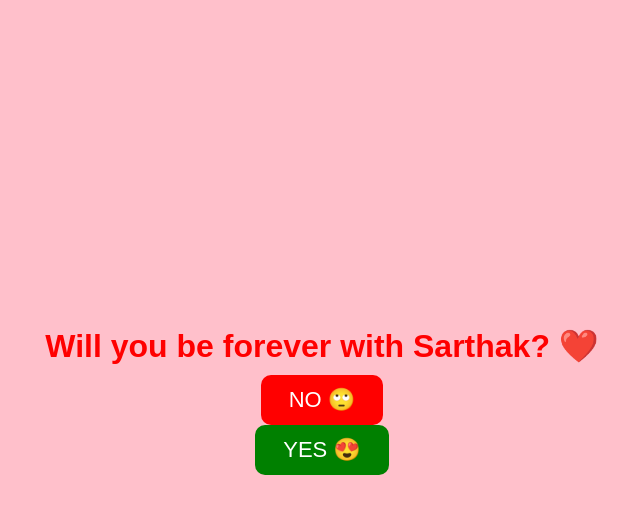
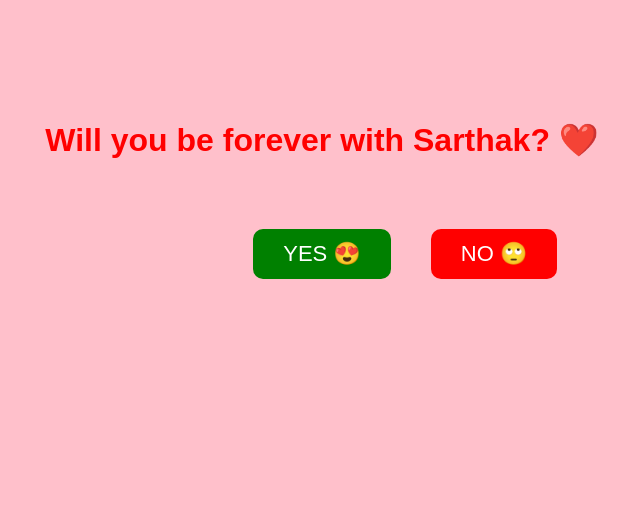
Before and after one commit to SarthakDash2007/Sarthak-s-Surprise, a plain HTML site: page index.html in a window 1280 px wide. Shown: the whole page, without its empty margins (318-958 px from the left). Drawn offline with Linux system fonts and the light colour scheme.

Commit message:
Update index.html

```diff
--- a/index.html
+++ b/index.html
@@ -1,29 +1,26 @@
 <!DOCTYPE html>
 <html>
 <head>
+  <meta charset="UTF-8">
   <title>Surprise ❤️</title>
+
   <style>
     body {
-      background: pink;
-      font-family: Arial;
+      background-color: pink;
+      font-family: Arial, sans-serif;
       text-align: center;
-      height: 100vh;
       margin: 0;
-      display: flex;
-      flex-direction: column;
-      justify-content: center;
-      align-items: center;
-      overflow: hidden;
+      padding-top: 100px;
     }
 
     h1 {
       color: red;
-      margin-bottom: 40px;
+      margin-bottom: 50px;
     }
 
     button {
       font-size: 22px;
-      padding: 12px 28px;
+      padding: 12px 30px;
       margin: 20px;
       border: none;
       border-radius: 10px;
@@ -31,12 +28,12 @@
     }
 
     #yes {
-      background: green;
+      background-color: green;
       color: white;
     }
 
     #no {
-      background: red;
+      background-color: red;
       color: white;
       position: absolute;
     }
@@ -47,17 +44,21 @@
 
 <h1>Will you be forever with Sarthak? ❤️</h1>
 
-<button id="yes" onclick="alert('Forever ❤️🥰')">YES 😍</button>
+<button id="yes" onclick="yesClick()">YES 😍</button>
 <button id="no" onmouseover="moveNo()">NO 🙄</button>
 
 <script>
-function moveNo() {
-  const x = Math.random() * (window.innerWidth - 100);
-  const y = Math.random() * (window.innerHeight - 100);
-  const no = document.getElementById("no");
-  no.style.left = x + "px";
-  no.style.top = y + "px";
-}
+  function moveNo() {
+    var x = Math.random() * (window.innerWidth - 150);
+    var y = Math.random() * (window.innerHeight - 150);
+    var noBtn = document.getElementById("no");
+    noBtn.style.left = x + "px";
+    noBtn.style.top = y + "px";
+  }
+
+  function yesClick() {
+    alert("Forever starts now ❤️🥰");
+  }
 </script>
 
 </body>
```
